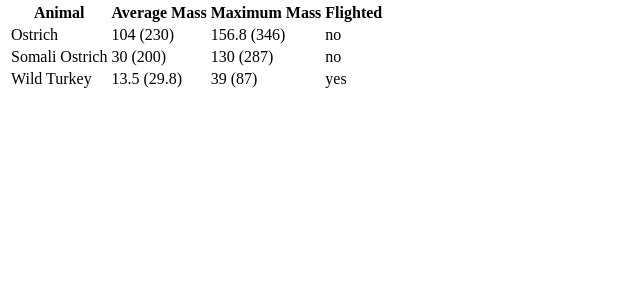
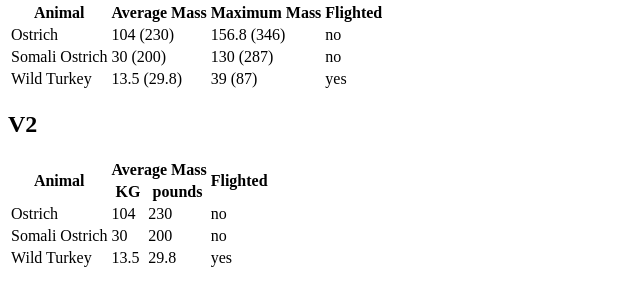
Before and after one commit to DrewCanDo/WebDevBootCamp, a plain HTML site: page Lessons/Section5.html in a window 1280 px wide. Shown: the part 79-384 px from the top of the page, without its empty margins (0-640 px from the left). Drawn offline with Linux system fonts and the light colour scheme.

Commit message:
Tables set up

```diff
--- a/Lessons/Section5.html
+++ b/Lessons/Section5.html
@@ -8,12 +8,15 @@
   <body>
     <h1>Heaviest Birds Table</h1>
     <table>
+      <thead>
         <tr>
           <th>Animal</th>
           <th>Average Mass</th>
           <th>Maximum Mass</th>
           <th>Flighted</th>
         </tr>
+      </thead>
+      <tbody>
         <tr>
           <td>Ostrich</td>
           <td>104 (230)</td>
@@ -32,6 +35,42 @@
           <td>39 (87)</td>
           <td>yes</td>
         </tr>
+      </tbody>
     </table>
+    <h2>V2</h2>
+    <table>
+      <thead>
+        <tr>
+          <th rowspan="2">Animal</th>
+          <th colspan="2">Average Mass</th>
+          <th rowspan="2">Flighted</th>
+        </tr>
+        <tr>
+          <th>KG</th>
+          <th>pounds</th>
+        </tr>
+      </thead>
+      <tbody>
+        <tr>
+          <td>Ostrich</td>
+          <td>104</td>
+          <td>230</td>
+          <td>no</td>
+        </tr>
+        <tr>
+          <td>Somali Ostrich</td>
+          <td>30</td>
+          <td>200</td>
+          <td>no</td>
+        </tr>
+        <tr>
+          <td>Wild Turkey</td>
+          <td>13.5</td>
+          <td>29.8</td>
+          <td>yes</td>
+        </tr>
+      </tbody>
+    </table>
+    <!--FORMS BELOW / TABLES ABOVE-->
   </body>
 </html>
```
Also changed, not shown: 1 other file. Lines whose indentation alone changed are shown as unchanged.
